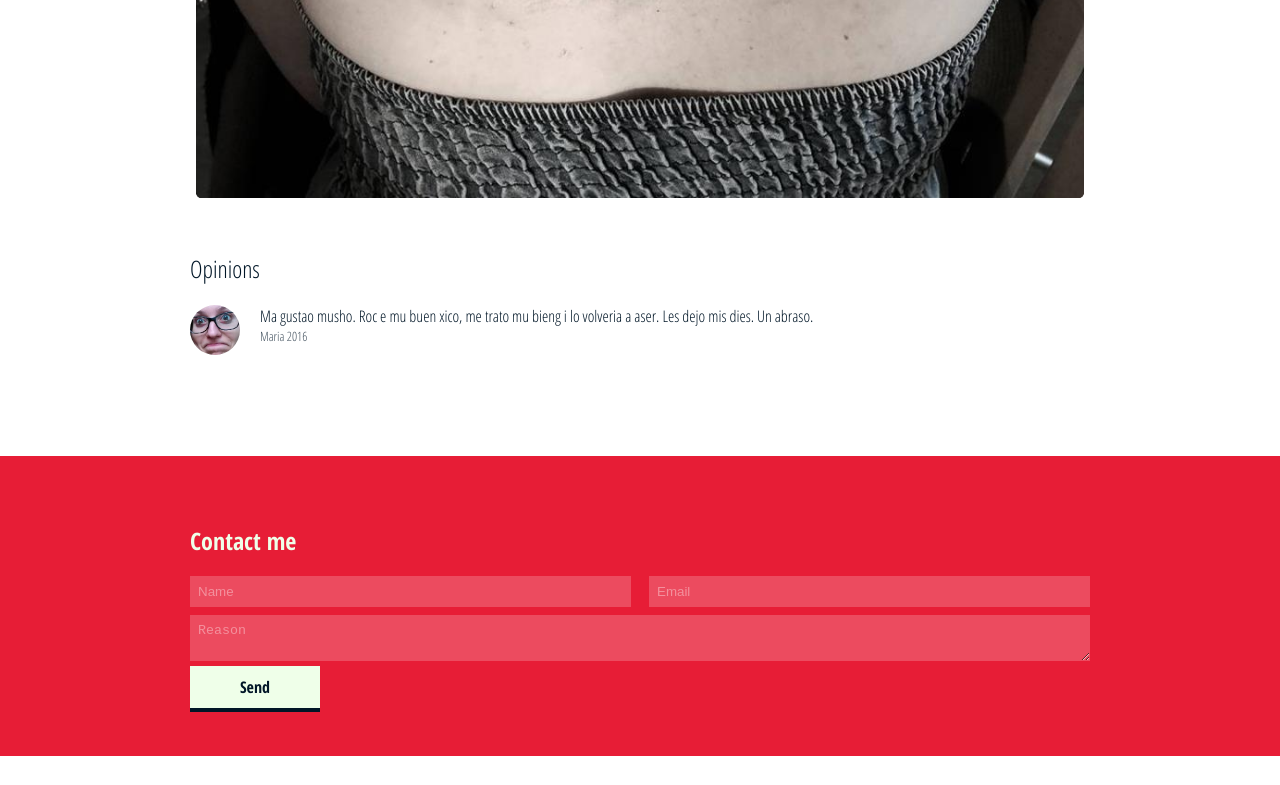
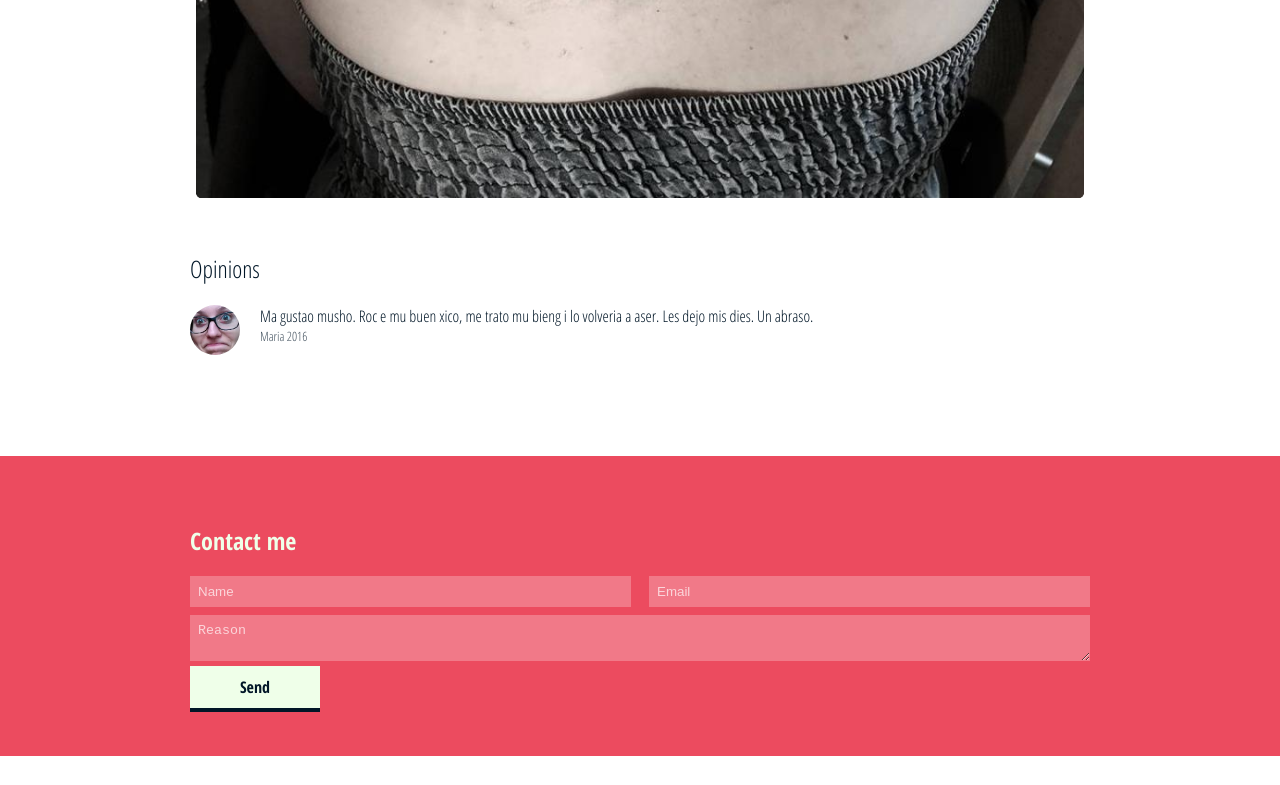
Before and after one commit to kuroikyu/wendigotattoo, a plain HTML site: page index.html in a window 1280 px wide. Shown: the part 4196-4981 px from the top of the page. Drawn offline with Linux system fonts and the light colour scheme; a web font is replaced by a local one.

Commit message:
color adjust

```diff
--- a/assets/sass/styles.sass
+++ b/assets/sass/styles.sass
@@ -1,5 +1,5 @@
 // - - - - - - VARIABLES - - - - - - //
-$main: #E71D36
+$main: lighten(#E71D36, 10%)
 $secondary: #2EC4B6
 $bright: #EFFFE9
 $dark: #011627
@@ -95,7 +95,7 @@ header
         font-size: .6em
         display: inline-block
         transform: translate(0, -.5em)
-        color: lighten($main, 10%)
+        color: $main
     h4
       color: transparentize($bright, 0.25)
       font-size: 2rem
@@ -127,6 +127,8 @@ main
     display: flex
     flex-direction: column
     flex-wrap: nowrap
+
+
     div
       img
         padding: .35rem
@@ -195,7 +197,7 @@ main
       padding: .5rem
       transition: all ease-in-out 300ms
       &::placeholder
-        color: lighten($main, 25%)
+        color: lighten($main, 30%)
       &:focus
         box-shadow: inset 0 -2px 0 0px $bright
 
```
Also changed, not shown: assets/css/styles.css.
